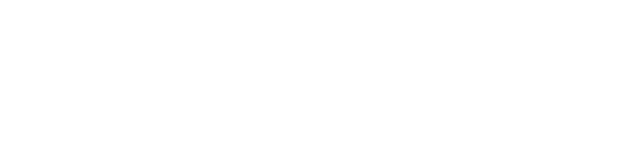
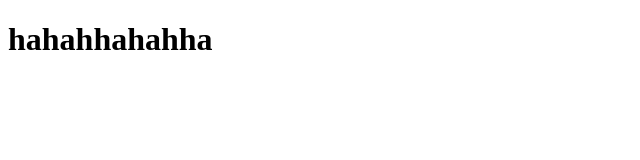
Before and after one commit to alphaomega0208/gs_fukuoka_offline, a plain HTML site: page inde.html in a window 1280 px wide. Shown: the whole page, without its empty margins (0-640 px from the left). Drawn offline with Linux system fonts and the light colour scheme.

Commit message:
hahahahah

```diff
--- a/inde.html
+++ b/inde.html
@@ -9,7 +9,9 @@
 </head>
 
 <body>
+    <h1>hahahhahahha
 
+    </h1>
 </body>
 
 </html>
```
